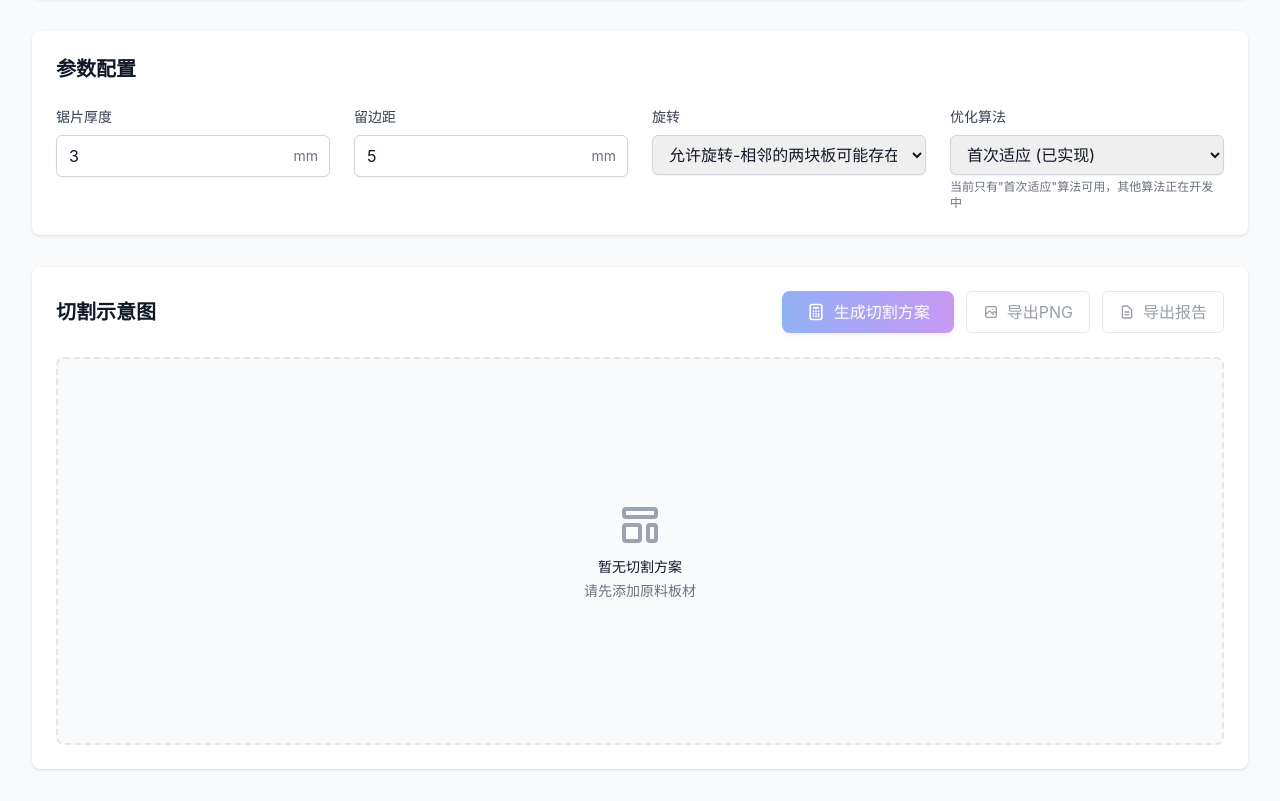
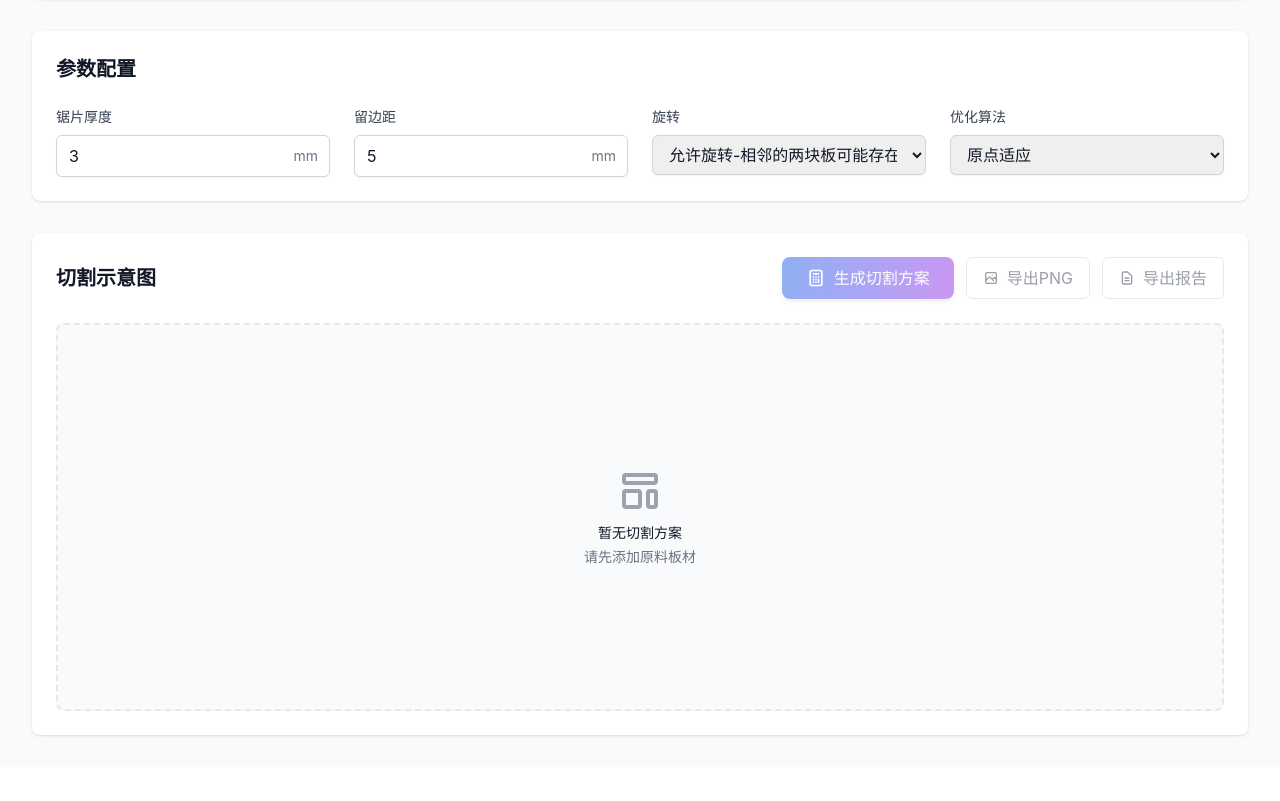
Before and after one commit to LunaDeerTech/CutPlanner, a Vue app: page / in a window 1280 px wide. Shown: the part 800-1601 px from the top of the page. After the commit the page ends 1567 px from the top, so only its background shows below. Built offline with nearby package versions, Linux system fonts and the light colour scheme.

Commit message:
fix: Update optimization strategy option text and remove unavailable algorithm notice

```diff
--- a/src/components/SettingsSection.vue
+++ b/src/components/SettingsSection.vue
@@ -62,14 +62,11 @@
           @change="updateOptimizationStrategy"
           class="w-full px-3 py-2 border border-gray-300 rounded-md shadow-sm focus:outline-none focus:ring-blue-500 focus:border-blue-500"
         >
-          <option value="first-fit">首次适应 (已实现)</option>
+          <option value="first-fit">原点适应</option>
           <option value="best-fit" disabled>最佳适应 (开发中)</option>
           <option value="bottom-left" disabled>左下角 (开发中)</option>
           <option value="genetic" disabled>遗传算法 (开发中)</option>
         </select>
-        <p class="mt-1 text-xs text-gray-500">
-          当前只有"首次适应"算法可用，其他算法正在开发中
-        </p>
       </div>
     </div>
   </div>
```
